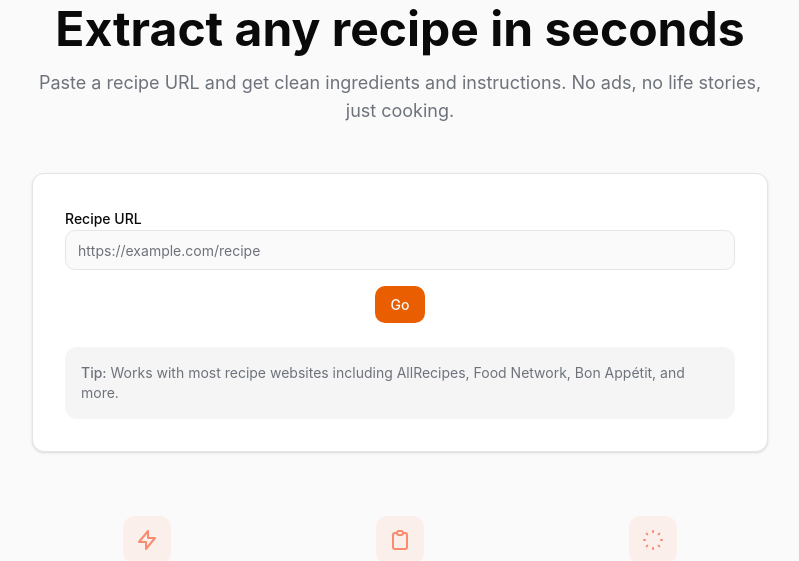
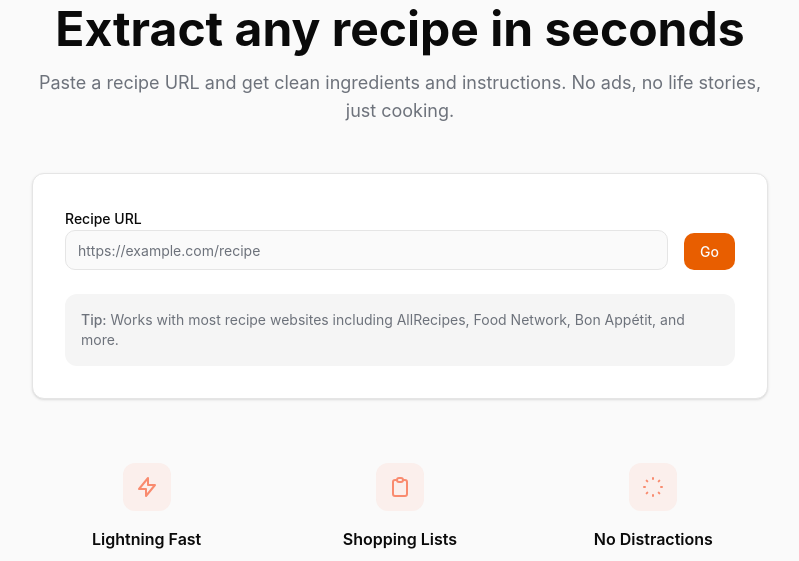
Before and after one commit to DrewWhite51/dish-list, a Flask app: page / in a window 1280 px wide. Shown: the part 136-697 px from the top of the page, without its empty margins (240-1039 px from the left). Run offline with Flask 3, Linux system fonts and the light colour scheme; some libraries are stand-ins or nearby versions.

Commit message:
Enhance form layout with flexbox and update saved recipes section title

```diff
--- a/static/output.css
+++ b/static/output.css
@@ -362,11 +362,17 @@
   .resize {
     resize: both;
   }
+  .flex-row {
+    flex-direction: row;
+  }
   .flex-wrap {
     flex-wrap: wrap;
   }
   .items-center {
     align-items: center;
+  }
+  .items-end {
+    align-items: flex-end;
   }
   .items-start {
     align-items: flex-start;
--- a/templates/index.html
+++ b/templates/index.html
@@ -33,12 +33,13 @@
             <!-- Parse Form -->
             <div class="card p-8 mb-8">
                 <form action="{{ url_for('parse') }}" method="post" class="space-y-4" id="parseForm">
-                    <div class="space-y-2 text-left">
+                    <div class="flex flex-row gap-4 items-end">
+                        <div class="flex-1 space-y-2 text-left">
                             <label for="recipe_url" class="text-sm font-medium text-foreground">Recipe URL</label>
                             <input type="text" id="recipe_url" name="recipe_url" required
                                 placeholder="https://example.com/recipe" class="input">
                         </div>
-                    <button type="submit" class="btn btn-primary w-full sm:w-auto" id="submitBtn">
+                        <button type="submit" class="btn btn-primary" id="submitBtn">
                             <span id="submitText">Go</span>
                             <span id="loadingSpinner" class="hidden">
                                 <svg class="animate-spin h-5 w-5 inline-block" xmlns="http://www.w3.org/2000/svg" fill="none" viewBox="0 0 24 24">
@@ -48,6 +49,7 @@
                                 Parsing recipe...
                             </span>
                         </button>
+                    </div>
                 </form>
 
                 <div class="mt-6 p-4 bg-muted rounded-lg text-left">
@@ -118,7 +120,7 @@
         <!-- Saved Recipes Section -->
         <div class="border-t border-border bg-muted/30">
             <div class="container mx-auto max-w-5xl px-4 py-12">
-                <h2 class="text-2xl font-semibold text-foreground mb-6">Your Saved Recipes</h2>
+                <h2 class="text-2xl font-semibold text-foreground mb-6">Community Saved Recipes</h2>
                 <div class="grid md:grid-cols-2 lg:grid-cols-3 gap-4 mb-6">
                     {% for recipe in recipes[:6] %}
                     <a href="{{ url_for('view_recipe', recipe_id=recipe.id) }}" class="card p-4 hover:shadow-md transition-shadow">
```
Lines whose indentation alone changed are shown as unchanged.
